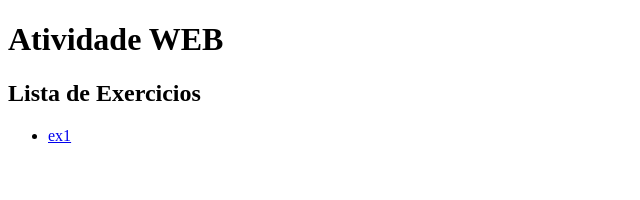
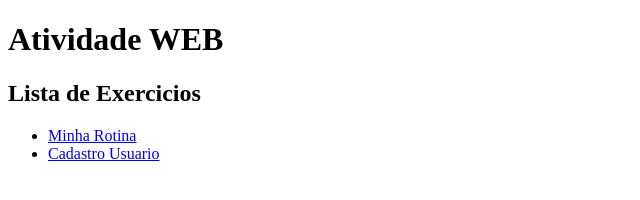
Before and after one commit to pedro-brandt/Ex_Web, a plain HTML site: page index.html in a window 1280 px wide. Shown: the whole page, without its empty margins (0-640 px from the left). Drawn offline with Linux system fonts and the light colour scheme.

Commit message:
cadastro usuario inciado

```diff
--- a/index.html
+++ b/index.html
@@ -10,7 +10,8 @@
     <h2>Lista de Exercicios</h2>
     <div class="Exercises">
         <ul>
-            <li><a href="./Minha Rotina/minharotina.html">ex1</a></li>
+            <li><a href="./Minha Rotina/minharotina.html">Minha Rotina</a></li>
+            <li><a href="./Cadastro Usuario/cadastro.html">Cadastro Usuario</a></li>
         </ul>
     </div>
 </body>
```
Also changed, not shown: Cadastro Usuario/cadastro.html (added).
